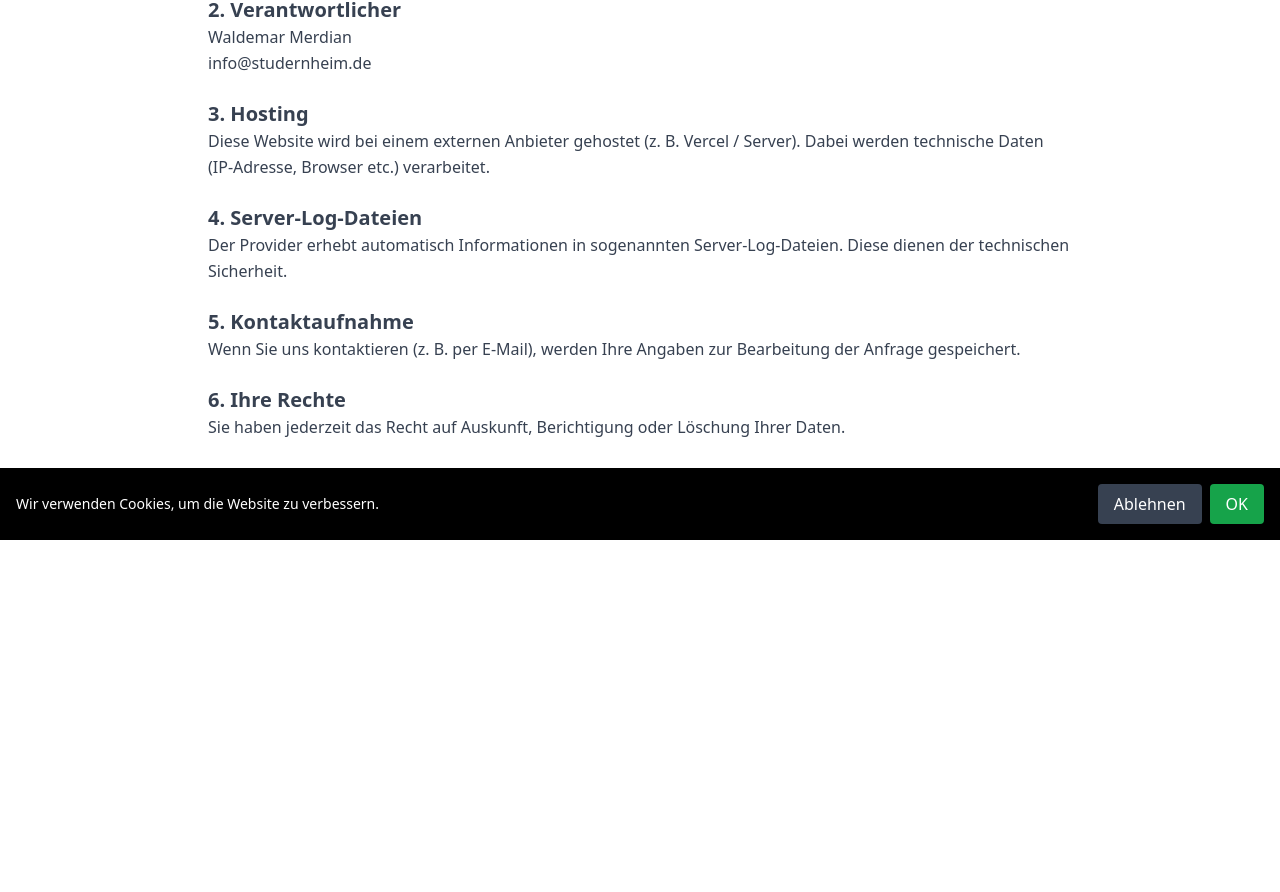
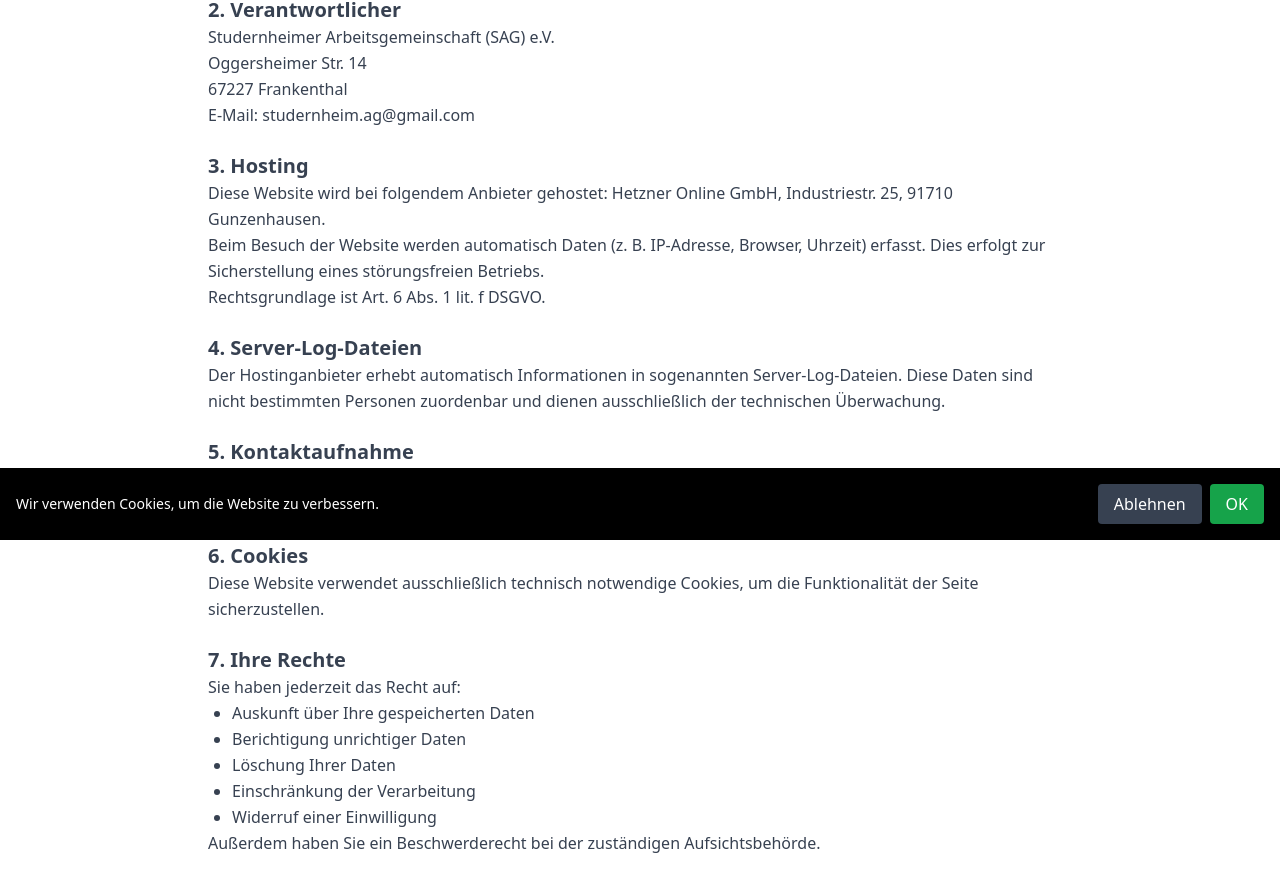
Before and after one commit to Wowax83/studernheim-website, a Next.js app: page /datenschutz in a window 1280 px wide. Shown: the part 260-1152 px from the top of the page. Before the commit the page ends 800 px from the top, so only its background shows below. Built offline with nearby package versions, Linux system fonts and the light colour scheme; no server answers.

Commit message:
Update page.tsx

```diff
--- a/app/datenschutz/page.tsx
+++ b/app/datenschutz/page.tsx
@@ -8,45 +8,75 @@ export default function Datenschutz() {
         <section>
           <h2 className="text-xl font-semibold">1. Allgemeine Hinweise</h2>
           <p>
-            Der Schutz Ihrer persönlichen Daten ist uns wichtig. Diese Website kann grundsätzlich ohne Angabe personenbezogener Daten genutzt werden.
+            Der Schutz Ihrer persönlichen Daten ist uns wichtig. Personenbezogene Daten sind alle Daten,
+            mit denen Sie persönlich identifiziert werden können.
           </p>
         </section>
 
         <section>
           <h2 className="text-xl font-semibold">2. Verantwortlicher</h2>
           <p>
-            Waldemar Merdian<br />
-            info@studernheim.de
+            Studernheimer Arbeitsgemeinschaft (SAG) e.V.<br />
+            Oggersheimer Str. 14<br />
+            67227 Frankenthal<br />
+            E-Mail: studernheim.ag@gmail.com
           </p>
         </section>
 
         <section>
           <h2 className="text-xl font-semibold">3. Hosting</h2>
           <p>
-            Diese Website wird bei einem externen Anbieter gehostet (z. B. Vercel / Server).
-            Dabei werden technische Daten (IP-Adresse, Browser etc.) verarbeitet.
+            Diese Website wird bei folgendem Anbieter gehostet:
+            Hetzner Online GmbH, Industriestr. 25, 91710 Gunzenhausen.
+          </p>
+          <p>
+            Beim Besuch der Website werden automatisch Daten (z. B. IP-Adresse, Browser,
+            Uhrzeit) erfasst. Dies erfolgt zur Sicherstellung eines störungsfreien Betriebs.
+          </p>
+          <p>
+            Rechtsgrundlage ist Art. 6 Abs. 1 lit. f DSGVO.
           </p>
         </section>
 
         <section>
           <h2 className="text-xl font-semibold">4. Server-Log-Dateien</h2>
           <p>
-            Der Provider erhebt automatisch Informationen in sogenannten Server-Log-Dateien.
-            Diese dienen der technischen Sicherheit.
+            Der Hostinganbieter erhebt automatisch Informationen in sogenannten Server-Log-Dateien.
+            Diese Daten sind nicht bestimmten Personen zuordenbar und dienen ausschließlich der technischen Überwachung.
           </p>
         </section>
 
         <section>
           <h2 className="text-xl font-semibold">5. Kontaktaufnahme</h2>
           <p>
-            Wenn Sie uns kontaktieren (z. B. per E-Mail), werden Ihre Angaben zur Bearbeitung der Anfrage gespeichert.
+            Wenn Sie uns per E-Mail kontaktieren, werden Ihre Angaben zur Bearbeitung der Anfrage gespeichert.
+          </p>
+          <p>
+            Rechtsgrundlage ist Art. 6 Abs. 1 lit. b DSGVO sowie Art. 6 Abs. 1 lit. f DSGVO.
           </p>
         </section>
 
         <section>
-          <h2 className="text-xl font-semibold">6. Ihre Rechte</h2>
+          <h2 className="text-xl font-semibold">6. Cookies</h2>
           <p>
-            Sie haben jederzeit das Recht auf Auskunft, Berichtigung oder Löschung Ihrer Daten.
+            Diese Website verwendet ausschließlich technisch notwendige Cookies, um die Funktionalität der Seite sicherzustellen.
+          </p>
+        </section>
+
+        <section>
+          <h2 className="text-xl font-semibold">7. Ihre Rechte</h2>
+          <p>
+            Sie haben jederzeit das Recht auf:
+          </p>
+          <ul className="list-disc ml-6">
+            <li>Auskunft über Ihre gespeicherten Daten</li>
+            <li>Berichtigung unrichtiger Daten</li>
+            <li>Löschung Ihrer Daten</li>
+            <li>Einschränkung der Verarbeitung</li>
+            <li>Widerruf einer Einwilligung</li>
+          </ul>
+          <p>
+            Außerdem haben Sie ein Beschwerderecht bei der zuständigen Aufsichtsbehörde.
           </p>
         </section>
 
```
